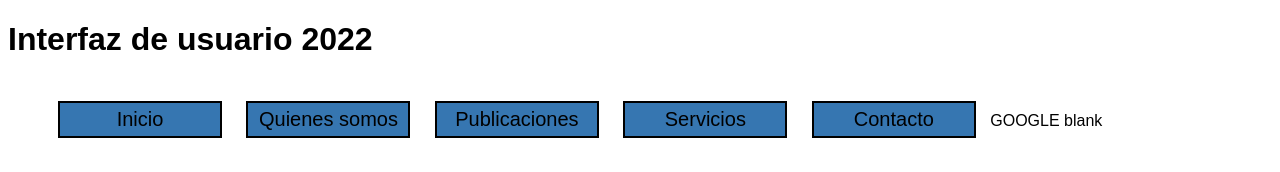
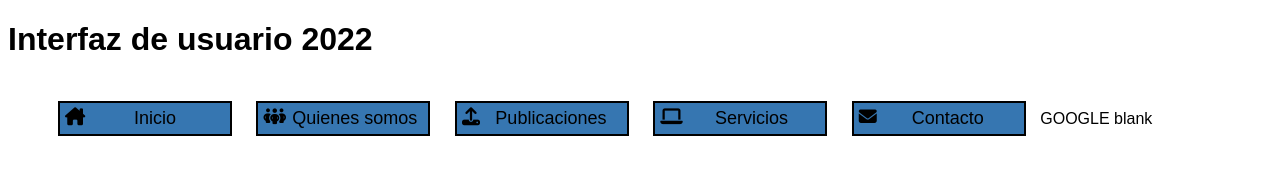
Before and after one commit to Nokylais/interfaz-usuario, a plain HTML site: page index.html in a window 1280 px wide. Shown: the top 172 px of the page. Drawn offline with Linux system fonts and the light colour scheme.

Commit message:
add fontawasome class 31-08-2022

```diff
--- a/css/sytle.css
+++ b/css/sytle.css
@@ -6,14 +6,18 @@ body{
     display: inline-block;
 }
 
+i{
+    float: left;
+}
+
 .menu{
     display: inline-block;
     text-align: center;
-    width: 150px;
+    width: 160px;
     border: 2.5px solid black;
     margin: 5px 10px 5px 10px;
     padding: 5px;
-    font-size: 20px;
+    font-size: 18px;
     text-decoration: none;
     background-color: #3676b1;
 }
--- a/index.html
+++ b/index.html
@@ -6,6 +6,7 @@
     <meta name="viewport" content="width=device-width, initial-scale=1.0">
     <link rel="stylesheet" href="./css/sytle.css">
     <title>web IPVG 2022 - Interfaz de usuario</title>
+    <script src="https://kit.fontawesome.com/f5e1f3458c.js" crossorigin="anonymous"></script>
     </style>
 </head>
 <body>
@@ -15,11 +16,11 @@
     <nav>
 
         <ul id="menu-principal">
-            <li class="menu"><a href="">Inicio</a></li>
-            <li class="menu"><a href="">Quienes somos</a></li>
-            <li class="menu"><a href="">Publicaciones</a></li>
-            <li class="menu"><a href="">Servicios</a></li>
-            <li class="menu"><a href="">Contacto</a></li>
+            <li class="menu"><a href=""><i class="fa-solid fa-house-chimney"></i><span>Inicio</span></a></li>
+            <li class="menu"><a href=""><i class="fa-solid fa-people-group"></i><span>Quienes somos</span></a></li>
+            <li class="menu"><a href=""><i class="fa-solid fa-upload"></i><span>Publicaciones</span></a></li>
+            <li class="menu"><a href=""><i class="fa-solid fa-laptop"></i><span>Servicios</span></a></li>
+            <li class="menu"><a href=""><i class="fa-solid fa-envelope"></i><span>Contacto</span></a></li>
         </ul>
         <a href="http://www.google.cl" target="_blank">GOOGLE blank</a>
         <a href="http://www.google.cl" target="_self"></a>
```
